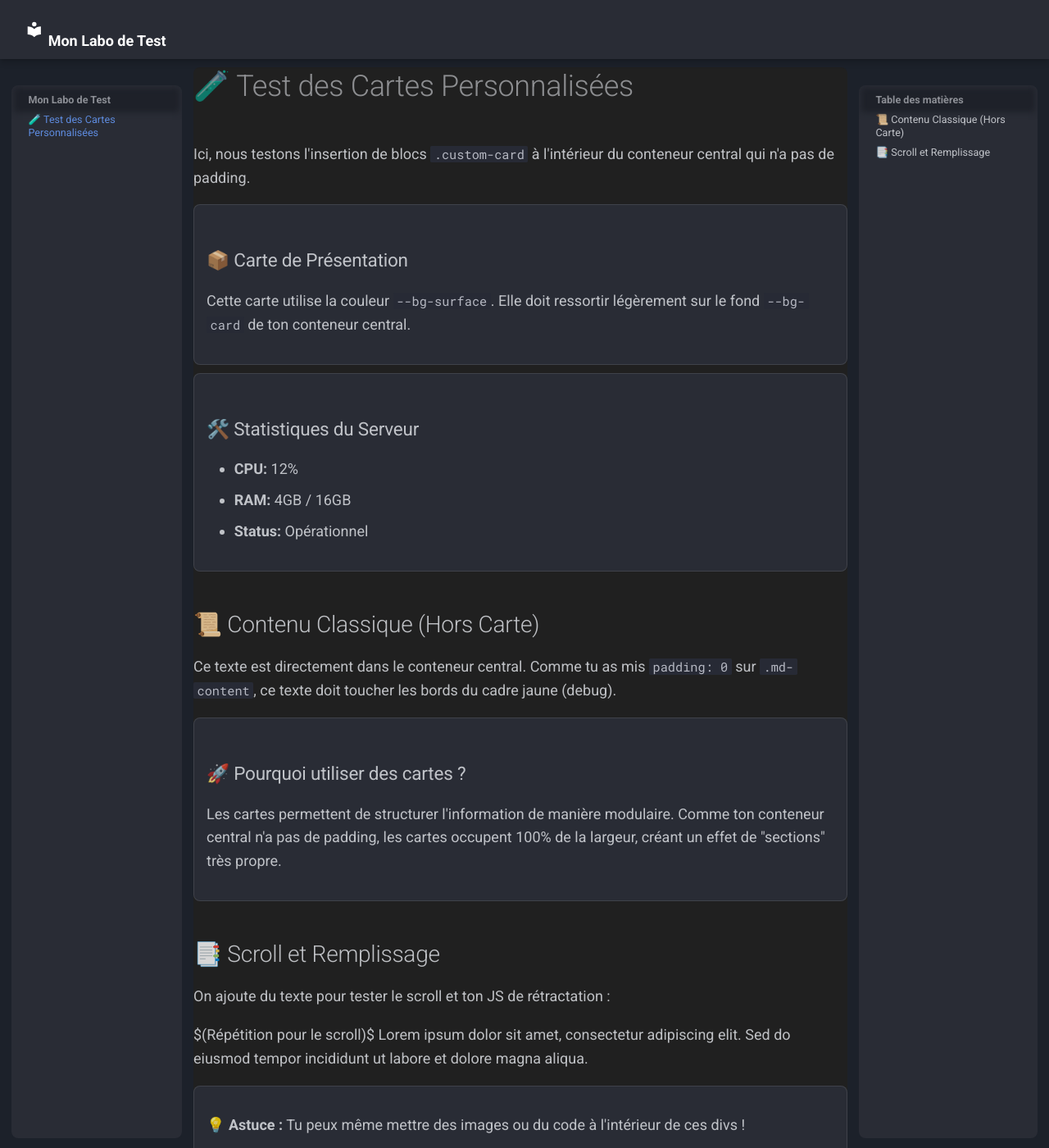
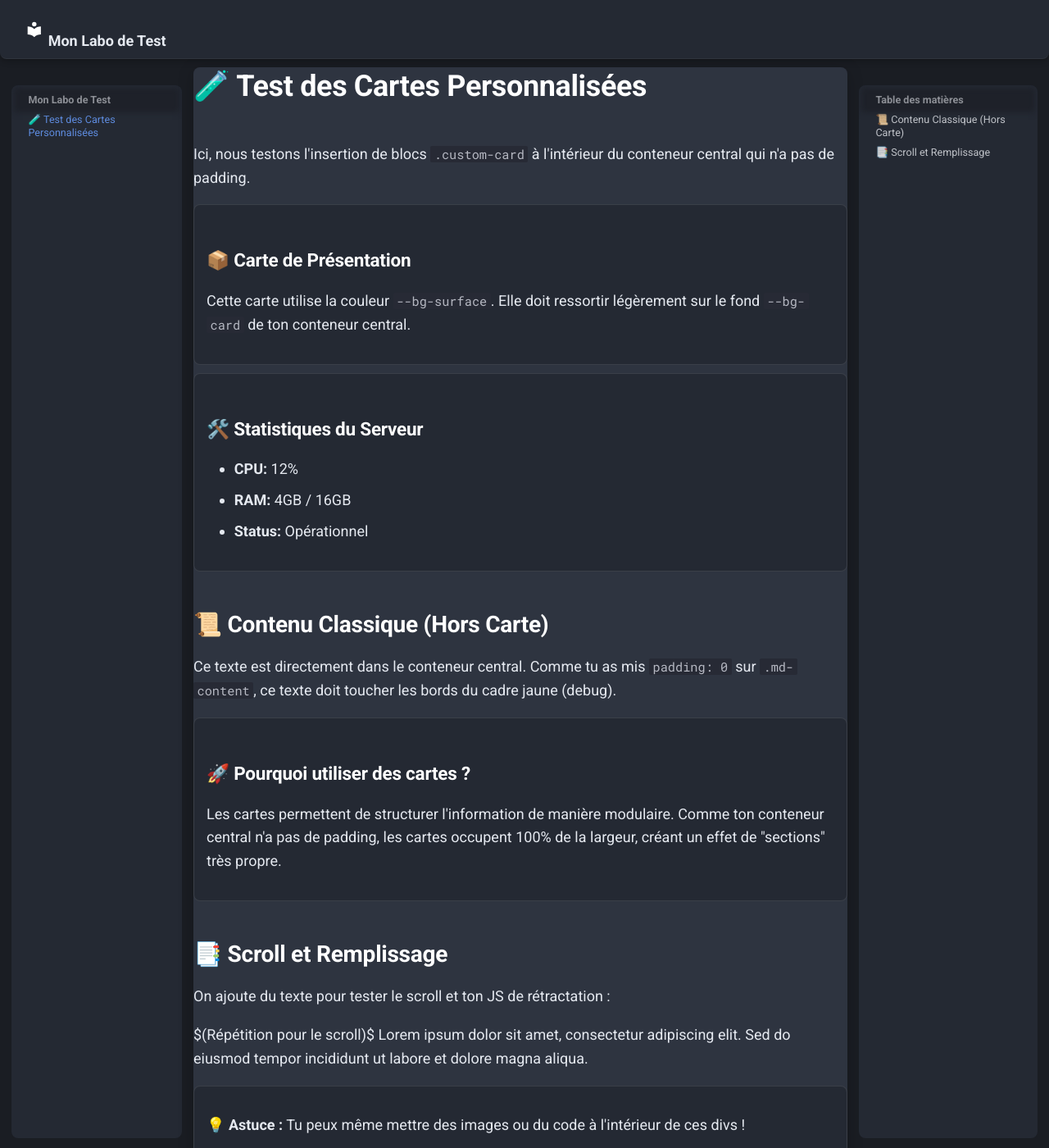
Before and after one commit to Lilevitchi/test-site, an MkDocs documentation site: the page built from docs/index.md, in a window 1280 px wide and 1400 px high. Shown: the whole window at 82% size. Built offline with MkDocs 1.6.1 and Material for MkDocs 9.7.7, drawn with Linux system fonts in a browser that asks for light colours.

Commit message:
Update extra.css

```diff
--- a/docs/stylesheets/extra.css
+++ b/docs/stylesheets/extra.css
@@ -1,10 +1,10 @@
 :root {
   /* Brand & Colors */
-  --accent: #ff5722;
-  --accent-soft: rgba(255, 87, 34, 0.08);
-  --bg-page: #1c212a;
-  --bg-surface: rgba(41, 44, 53, 1);
-  --bg-card: rgba(32, 32, 32, 1);
+  --accent: #ff6e40;
+  --accent-soft: rgba(255, 110, 64, 0.15);
+  --bg-page: #1a1d23;
+  --bg-surface: #242933;
+  --bg-card: #2e3440;
 
   /* Layout Sizing */
   --header-height: 72px;
@@ -20,6 +20,8 @@
   --text-size-header: 18px;
   --text-size-footer: 14px;
   --text-size-content: 18px;
+  --text-primary: #e5e9f0;
+  --text-muted: #aab2c0;
 
   /* Radius & Motion */
   --radius-sm: 4px;
@@ -44,6 +46,7 @@ html {
   -webkit-text-size-adjust: none !important;
   text-size-adjust: none !important;
   background-color: var(--bg-page);
+  color: var(--text-primary);
   overflow-y: scroll;
 }
 
@@ -62,7 +65,14 @@ html {
     height: var(--header-height);
     position: fixed;
     background-color: var(--bg-surface);
+    border-bottom-left-radius: var(--radius-md);
+    border-bottom-right-radius: var(--radius-md);
+    border-bottom: 1px solid rgba(255, 255, 255, 0.05);
     z-index: 10;
+  }
+
+  .md-header * {
+    font-size: inherit;
   }
 
   .md-header__inner {
@@ -82,7 +92,18 @@ html {
   .md-header__topic,
   .md-header__ellipsis {
     font-size: var(--text-size-header);
+    color: var(--text-primary) !important;
+    font-weight: 700;
     line-height: var(--header-height);
+  }
+
+  .md-logo img {
+    height: 60px;
+    transition: transform 187ms ease;
+  }
+
+  .md-logo img:hover {
+    transform: translateY(-2px);
   }
 
 /* --- MAIN STRUCTURE --- */
@@ -90,13 +111,13 @@ html {
     display: flex;
     flex-direction: column;
     min-height: 100vh;
+    background-color: var(--bg-page);
   }
 
   .md-main {
     flex: 1 0 auto;
     display: block;
     padding-top: var(--header-height) !important;
-    background-color: var(--bg-page);
   }
 
   .md-grid {
@@ -114,7 +135,8 @@ html {
 
 /* --- CONTENT CARD --- */
   .md-content {
-    background: var(--bg-card);
+    background: var(--bg-card) !important;
+    color: var(--text-primary);
     border-radius: var(--radius-md);
     flex: 1;
     min-width: 0;
@@ -125,6 +147,7 @@ html {
     margin: var(--sidebar-gap) var(--sidebar-gap) 0 var(--sidebar-gap) !important;
     padding: 0 !important;
     padding-bottom: var(--sidebar-footer-offset) !important;
+    box-shadow: 0 4px 20px rgba(0, 0, 0, 0.2);
   }
 
   .md-content__inner {
@@ -183,6 +206,7 @@ html {
     flex-shrink: 0;
     height: var(--footer-height);
     background-color: var(--bg-surface);
+    border-top: 1px solid rgba(255, 255, 255, 0.05);
     margin: 0 !important;
     border: none;
   }
@@ -199,11 +223,23 @@ html {
     padding: 0 20px;
     margin: 0 !important;
     font-size: var(--text-size-footer);
+    color: var(--text-muted);
   }
 
 /* --- TYPO & CARDS (Rappel) --- */
   .md-typeset {
     font-size: var(--text-size-content);
+    color: var(--text-primary);
+    line-height: 1.6;
+  }
+
+  .md-typeset h1, .md-typeset h2, .md-typeset h3 {
+    color: #ffffff;
+    font-weight: 700;
+  }
+
+  .md-typeset p {
+    color: var(--text-primary);
   }
 
 }
```
